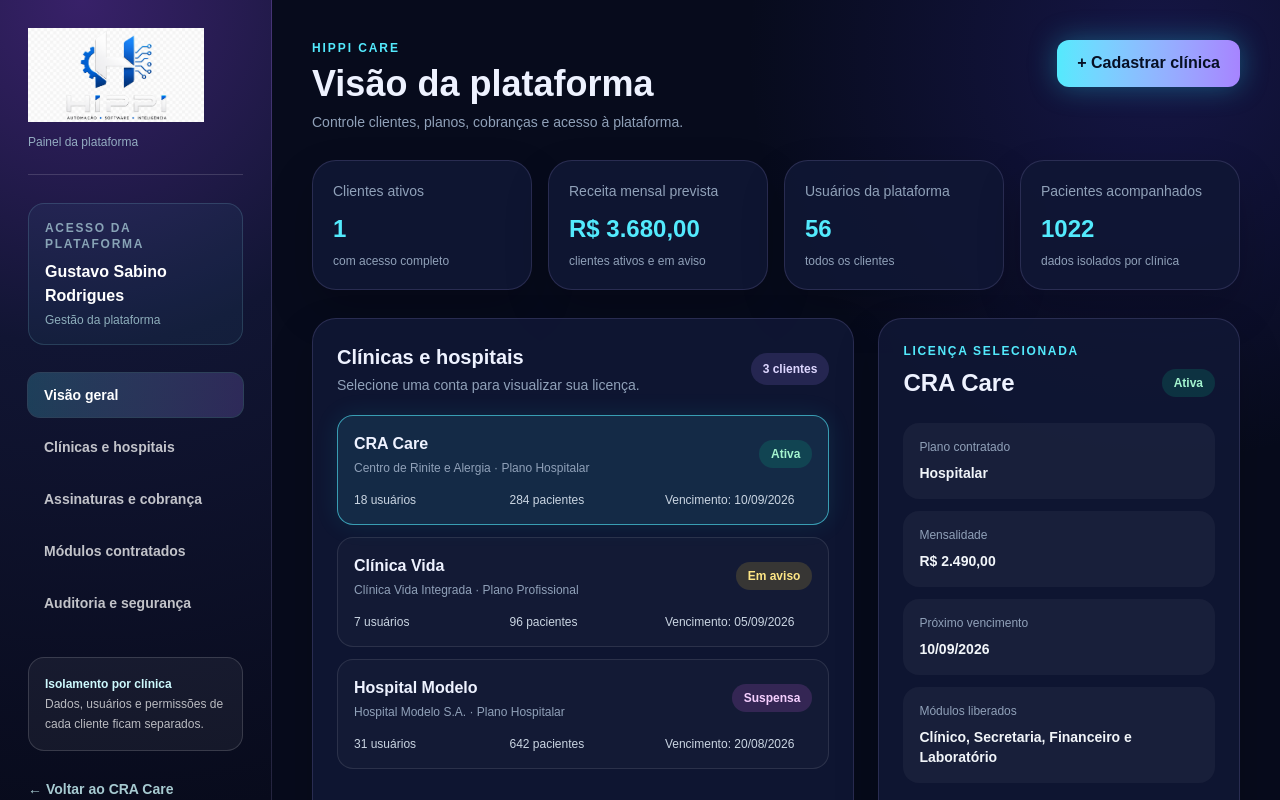
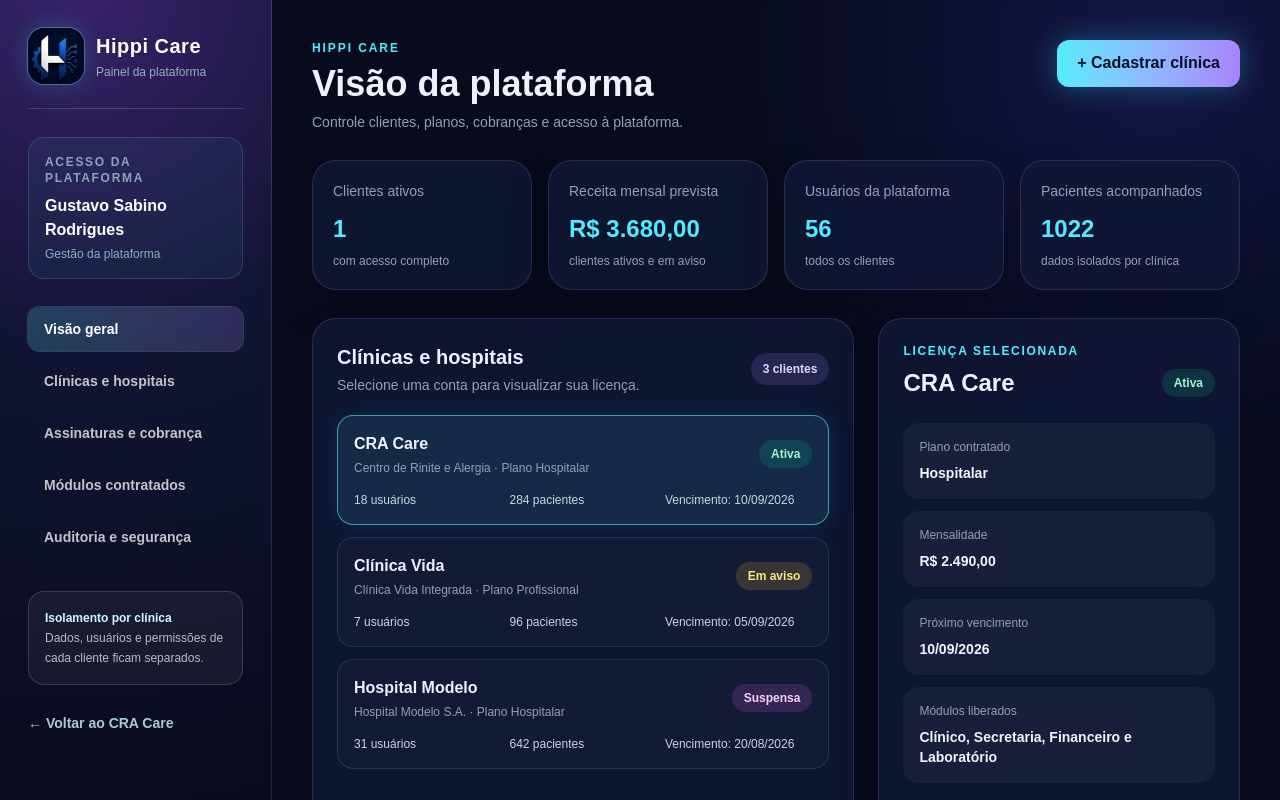
Before and after one commit to HippiTecnologia/cra-care, a Next.js app: page /hippi-care in a window 1280 px wide. Shown: the top 800 px of the page. Built offline with nearby package versions, Linux system fonts and the light colour scheme.

Commit message:
Refina logo da Hippi no painel

```diff
--- a/src/app/hippi-care/page.tsx
+++ b/src/app/hippi-care/page.tsx
@@ -41,7 +41,7 @@
     <main className="min-h-screen bg-[#070b1c] text-[#eef2ff]">
       <div className="mx-auto grid min-h-screen max-w-[1600px] lg:grid-cols-[272px_1fr]">
         <aside className="border-r border-violet-300/15 bg-[radial-gradient(circle_at_30%_0%,#382169_0%,#111533_42%,#080b1c_100%)] p-5 text-white sm:p-7 lg:sticky lg:top-0 lg:h-screen">
-          <div className="border-b border-white/15 pb-6"><Image src="/hippi-logo.png" alt="Hippi — Automação, Software e Inteligência" width={1024} height={1024} priority className="h-auto w-44" /><p className="mt-3 text-xs text-cyan-100/65">Painel da plataforma</p></div>
+          <div className="flex items-center gap-3 border-b border-white/15 pb-6"><Image src="/hippi-mark.png" alt="Símbolo Hippi" width={256} height={256} priority className="h-14 w-14 rounded-2xl ring-1 ring-cyan-200/30 shadow-[0_0_24px_rgba(34,211,238,.28)]" /><div><p className="text-xl font-bold tracking-wide">Hippi Care</p><p className="mt-1 text-xs text-cyan-100/65">Painel da plataforma</p></div></div>
           <div className="mt-7 rounded-2xl border border-cyan-200/15 bg-cyan-300/5 p-4"><p className="text-xs font-bold uppercase tracking-[.14em] text-cyan-100/60">Acesso da plataforma</p><p className="mt-2 font-semibold">Gustavo Sabino Rodrigues</p><p className="mt-1 text-xs text-cyan-100/65">Gestão da plataforma</p></div>
           <nav className="mt-7 grid gap-2 text-sm font-semibold"><button type="button" className="rounded-xl bg-gradient-to-r from-cyan-300/20 to-violet-400/20 px-4 py-3 text-left ring-1 ring-cyan-200/20">Visão geral</button><button type="button" className="rounded-xl px-4 py-3 text-left text-white/75 hover:bg-white/10">Clínicas e hospitais</button><button type="button" className="rounded-xl px-4 py-3 text-left text-white/75 hover:bg-white/10">Assinaturas e cobrança</button><button type="button" className="rounded-xl px-4 py-3 text-left text-white/75 hover:bg-white/10">Módulos contratados</button><button type="button" className="rounded-xl px-4 py-3 text-left text-white/75 hover:bg-white/10">Auditoria e segurança</button></nav>
           <div className="mt-8 rounded-2xl border border-white/15 bg-white/5 p-4 text-xs leading-5 text-white/70"><strong className="block text-cyan-100">Isolamento por clínica</strong>Dados, usuários e permissões de cada cliente ficam separados.</div>
```
Also changed, not shown: public/hippi-mark.png (added).
